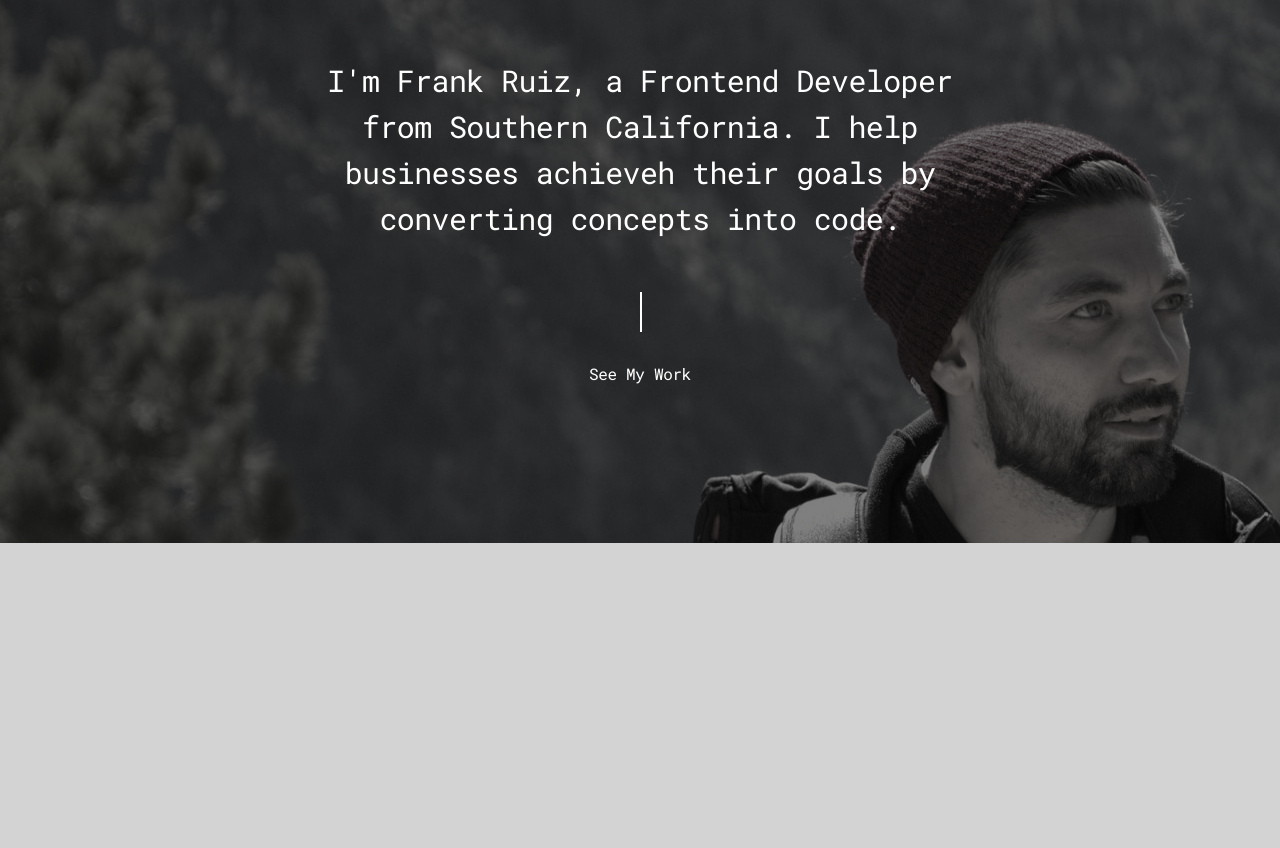
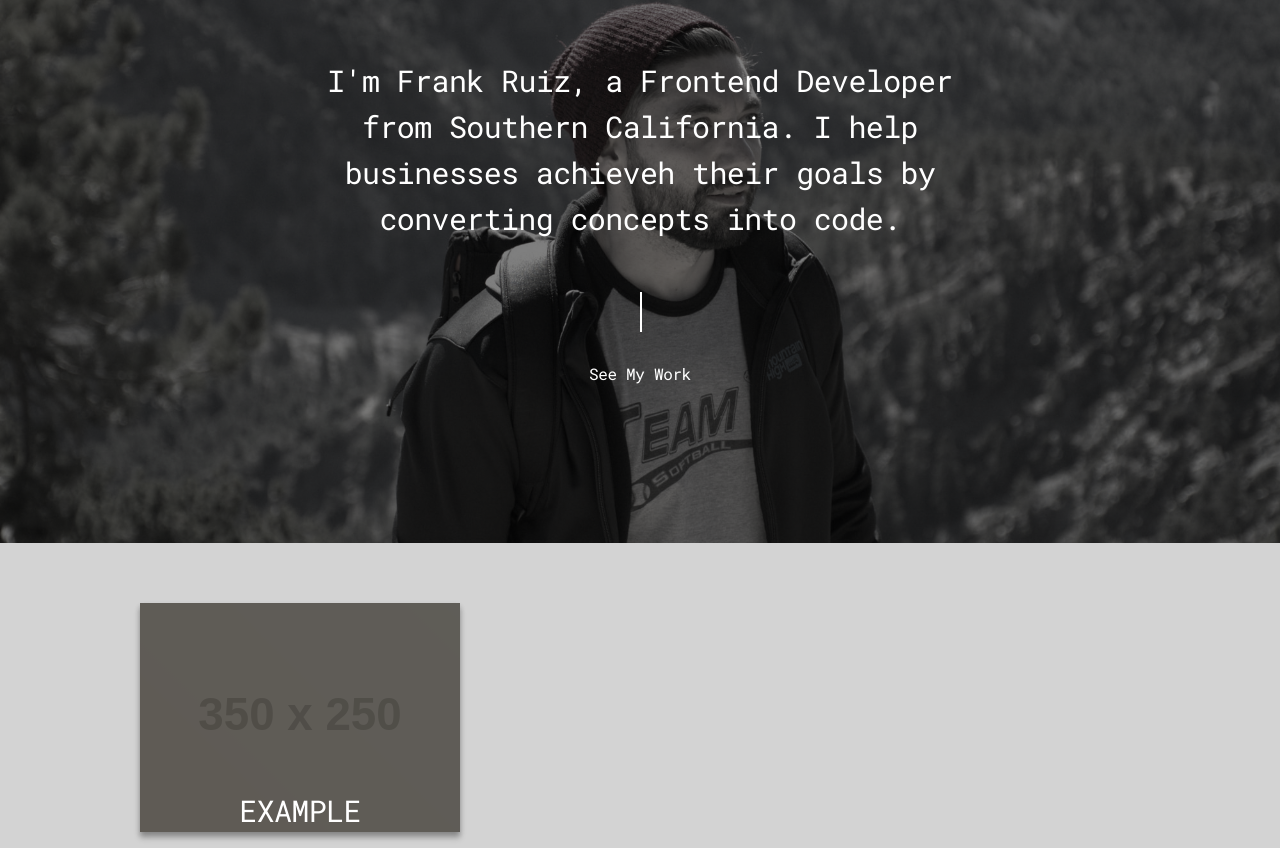
Before and after one commit to FrankRuiiz/portfolio-react, a React (Create React App) app: page / in a window 1280 px wide. Shown: the part 157-1005 px from the top of the page. Before the commit the page ends 800 px from the top, so only its background shows below. Built offline with nearby package versions, Linux system fonts and the light colour scheme.

Commit message:
Add Work component

```diff
--- a/src/App.js
+++ b/src/App.js
@@ -2,6 +2,7 @@ import React, { Component } from 'react';
 import './App.css';
 import Nav from './components/Nav';
 import Hero from './components/Hero';
+import Work from './components/Work';
 
 class App extends Component {
   render() {
@@ -9,6 +10,7 @@ class App extends Component {
       <div>
         <Nav />
         <Hero />
+        <Work />
       </div>
     );
   }
--- a/src/components/Hero.jsx
+++ b/src/components/Hero.jsx
@@ -2,7 +2,7 @@ import React from 'react';
 
 const Hero = () => {
   return (
-    <div className="header header__paralax">
+    <div className="header header--paralax">
       <div className="header__overlay" />
       <div className="header__inner container">
         <div className="header__content">
--- /dev/null
+++ b/src/components/Work.jsx
@@ -0,0 +1,23 @@
+import React from 'react';
+
+const Work = () => {
+  return (
+    <div className="work container">
+      <div className="work__inner work__row">
+        <div className="work__column">
+          <figure className="work__column-overlay shadow">
+            <img src="http://via.placeholder.com/350x250" alt="img" />
+            <figcaption>
+              <h2>
+                Example <span>Project</span>
+              </h2>
+              <a href="#">View More</a>
+            </figcaption>
+          </figure>
+        </div>
+      </div>
+    </div>
+  );
+};
+
+export default Work;
```
